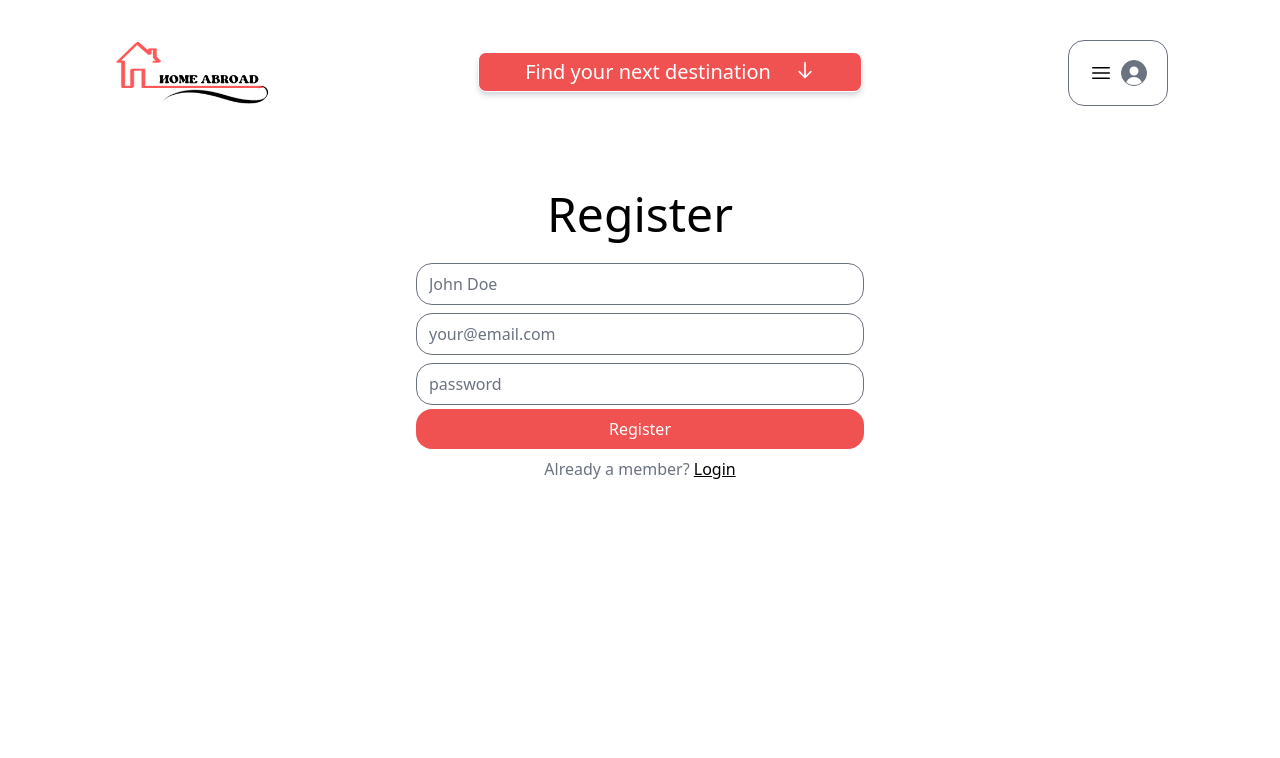
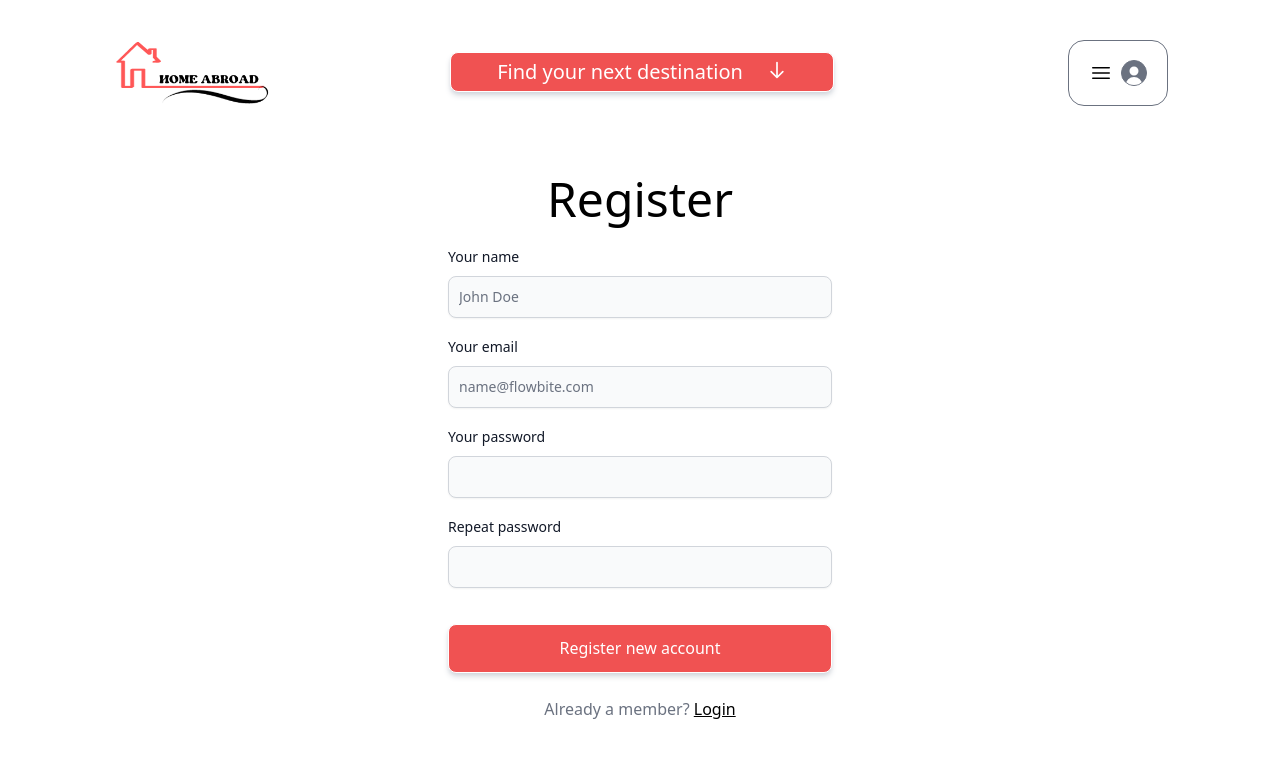
Before and after one commit to anitajdev/home-abroad, a React (Vite) app in the folder client/: page /register in a window 1280 px wide. Shown: the top 758 px of the page. Built offline with nearby package versions, Linux system fonts and the light colour scheme; no server answers; a web font is replaced by a local one.

Commit message:
Register/Login Page style update

```diff
--- a/client/package.json
+++ b/client/package.json
@@ -17,7 +17,8 @@
     "preline": "^1.9.0",
     "react": "^18.2.0",
     "react-dom": "^18.2.0",
-    "react-router-dom": "^6.17.0"
+    "react-router-dom": "^6.17.0",
+    "react-select-country-list": "^2.2.3"
   },
   "devDependencies": {
     "@types/react": "^18.2.15",
--- a/client/src/components/Card.jsx
+++ b/client/src/components/Card.jsx
@@ -19,6 +19,9 @@ const Card = () => {
             </div>
             <div>
                 <input id="payment" type="text" placeholder="ZIP CODE" />
+            </div>
+            <div>
+
             </div>
             <div>
                 <Button color="gray" size="xl" className="mt-8 text-white bg-red-500 border border-white shadow-md shadow-gray-300">Confirm and pay</Button>
--- a/client/src/components/Header.jsx
+++ b/client/src/components/Header.jsx
@@ -17,7 +17,7 @@ const Header = () => {
       <Link to={'/'} className="flex items-center gap-1">
         <img src={logo} alt="logo" className="w-40 h-15"/>
       </Link>
-      <Button color="gray" className="w-96 max-lg:hidden h-10 items-center mt-3 text-white bg-red-500 border border-white shadow-md shadow-gray-300">
+      <Button color="gray" className="w-96 max-lg:hidden h-10 items-center mt-3 text-white bg-red-500 border border-white shadow-md shadow-gray-300 -ml-14">
           <a href="#places" className="text-xl">Find your next destination</a>
           <HiOutlineArrowDown className="ml-6 h-5 w-5 font-bold" />
       </Button>
--- a/client/src/index.css
+++ b/client/src/index.css
@@ -17,10 +17,10 @@
     max-width: 1440px;
     margin: 0 auto;
   }
-
+/*
   input[type="text"], input[type="password"],
   input[type="email"], input[type="number"],
-  input[type="tel"],
+  input[type="tel"], */
   textarea {
     @apply w-full border my-1 py-2 px-3 rounded-2xl;
   }
--- a/client/src/pages/LoginPage.jsx
+++ b/client/src/pages/LoginPage.jsx
@@ -2,6 +2,11 @@ import { Link, Navigate } from "react-router-dom"
 import { useContext, useState } from "react"
 import axios from 'axios';
 import {UserContext} from "../UserContext.jsx";
+import { DatepickerViewsMonth } from "flowbite-react/lib/esm/components/Datepicker/Views/Months.js";
+
+'use client';
+
+import { Button, Checkbox, Label, TextInput } from 'flowbite-react';
 
 const LoginPage = () => {
   const [email,setEmail] = useState('');
@@ -27,26 +32,69 @@ const LoginPage = () => {
   }
 
   return (
-    <div className="mt-4 grow flex items-center justify-around">
-      <div className="mb-64">
+    // <div className="mt-4 grow flex items-center justify-around">
+    //   <div className="mb-64">
+    //     <h1 className="text-4xl text-center mb-4">Login</h1>
+    //     <form className="max-w-md mx-auto" onSubmit={handleLoginSubmit}>
+    //         <input type="email"
+    //                 placeholder="your@email.com"
+    //                 value={email}
+    //                 onChange={ev => setEmail(ev.target.value)} />
+    //         <input type="password"
+    //                 placeholder="password"
+    //                 value={password}
+    //                 onChange={ev => setPassword(ev.target.value)}/>
+    //         <button className="primary">Login</button>
+    //         <div className="text-center py-2 text-gray-500">
+    //           Don't have an account yet? <Link className="underline text-black" to={"/register"}>Register now</Link>
+    //         </div>
+    //     </form>
+    //     </div>
+    // </div>
+
+    <div className="mx-auto my-10 w-96">
       <h1 className="text-4xl text-center mb-4">Login</h1>
-        <form className="max-w-md mx-auto" onSubmit={handleLoginSubmit}>
-            <input type="email"
-                    placeholder="your@email.com"
+      <form className="flex max-w-md flex-col gap-4" onSubmit={handleLoginSubmit}>
+        <div>
+          <div className="mb-2 block">
+            <Label
+              htmlFor="email1"
+              value="Your email"
+            />
+          </div>
+          <TextInput
+            id="email1"
+            placeholder="name@flowbite.com"
+            required
+            type="email"
             value={email}
-                    onChange={ev => setEmail(ev.target.value)} />
-            <input type="password"
-                    placeholder="password"
+            onChange={ev => setEmail(ev.target.value)}
+          />
+        </div>
+        <div>
+          <div className="mb-2 block">
+            <Label
+              htmlFor="password1"
+              value="Your password"
+            />
+          </div>
+          <TextInput
+            id="password1"
+            required
+            type="password"
             value={password}
-                    onChange={ev => setPassword(ev.target.value)}/>
-            <button className="primary">Login</button>
+            onChange={ev => setPassword(ev.target.value)}
+          />
+        </div>
+        <Button color="gray" type="submit" className="mt-5 text-white bg-red-500 border border-white shadow-md shadow-gray-300">
+          Login
+        </Button>
         <div className="text-center py-2 text-gray-500">
           Don't have an account yet? <Link className="underline text-black" to={"/register"}>Register now</Link>
         </div>
       </form>
     </div>
-    </div>
-  )
+  );
 }
 
 export default LoginPage
--- a/client/src/pages/RegisterPage.jsx
+++ b/client/src/pages/RegisterPage.jsx
@@ -1,12 +1,18 @@
 import { useState } from "react";
 import { Link } from "react-router-dom";
 import axios from "axios";
+
+'use client';
+
+import { Button, Label, TextInput } from 'flowbite-react';
 
 
 export default function RegisterPage() {
   const [name, setName] = useState("");
   const [email, setEmail] = useState("");
   const [password, setPassword] = useState("");
+  const [repeatPassword,setRepeatPassword] = useState("");
+
   async function registerUser(ev) {
     ev.preventDefault();
       try {
@@ -22,25 +28,107 @@ export default function RegisterPage() {
   }
 
     return (
-    <div className="mt-4 grow flex items-center justify-around">
-      <div className="mb-64">
+    // <div className="mt-4 grow flex items-center justify-around">
+    //   <div className="mb-64">
+    //     <h1 className="text-4xl text-center mb-4">Register</h1>
+    //     <form className="max-w-md mx-auto" onSubmit={registerUser}>
+    //       <input type="text" placeholder="John Doe"
+    //               value={name}
+    //               onChange={ev => setName(ev.target.value)}/>
+    //       <input type="email" placeholder="your@email.com"
+    //               value={email}
+    //               onChange={ev => setEmail(ev.target.value)} />
+    //       <input type="password" placeholder="password"
+    //               value={password}
+    //               onChange={ev => setPassword(ev.target.value)}/>
+    //       <input type="password" placeholder="password confirm"
+    //               value={password}
+    //               onChange={ev => setPassword(ev.target.value)}/>
+    //       <button className="primary">Register</button>
+    //       <div className="text-center py-2 text-gray-500">
+    //         Already a member? <Link className="underline text-black" to={'/login'}>Login</Link>
+    //       </div>
+    //     </form>
+    //   </div>
+    // </div>
+
+
+      <div className="mx-auto my-10 w-96">
         <h1 className="text-4xl text-center mb-4">Register</h1>
-        <form className="max-w-md mx-auto" onSubmit={registerUser}>
-          <input type="text" placeholder="John Doe"
+        <form className="flex max-w-md flex-col gap-4" onSubmit={registerUser}>
+        <div>
+          <div className="mb-2 block">
+            <Label
+              htmlFor="name2"
+              value="Your name"
+            />
+          </div>
+          <TextInput
+            id="name2"
+            placeholder="John Doe"
+            required
+            shadow
+            type="name"
             value={name}
-                  onChange={ev => setName(ev.target.value)}/>
-          <input type="email" placeholder="your@email.com"
+            onChange={ev => setName(ev.target.value)}
+          />
+        </div>
+        <div>
+          <div className="mb-2 block">
+            <Label
+              htmlFor="email2"
+              value="Your email"
+            />
+          </div>
+          <TextInput
+            id="email2"
+            placeholder="name@flowbite.com"
+            required
+            shadow
+            type="email"
             value={email}
-                  onChange={ev => setEmail(ev.target.value)} />
-          <input type="password" placeholder="password"
+            onChange={ev => setEmail(ev.target.value)}
+          />
+        </div>
+        <div>
+          <div className="mb-2 block">
+            <Label
+              htmlFor="password2"
+              value="Your password"
+            />
+          </div>
+          <TextInput
+            id="password2"
+            required
+            shadow
+            type="password"
             value={password}
-                  onChange={ev => setPassword(ev.target.value)}/>
-          <button className="primary">Register</button>
+            onChange={ev => setPassword(ev.target.value)}
+          />
+        </div>
+        <div>
+          <div className="mb-2 block">
+            <Label
+              htmlFor="repeat-password"
+              value="Repeat password"
+            />
+          </div>
+          <TextInput
+            id="repeat-password"
+            required
+            shadow
+            type="password"
+            value={repeatPassword}
+            onChange={ev => setRepeatPassword(ev.target.value)}
+          />
+        </div>
+        <Button color="gray" type="submit" size="xl" className="mt-5 text-white bg-red-500 border border-white shadow-md shadow-gray-300">
+          Register new account
+        </Button>
         <div className="text-center py-2 text-gray-500">
         Already a member? <Link className="underline text-black" to={'/login'}>Login</Link>
         </div>
       </form>
     </div>
-    </div>
   );
 }
```
Also changed, not shown: 1 other file (tests, documents, lock files or other folders). Lines whose indentation alone changed are shown as unchanged.
